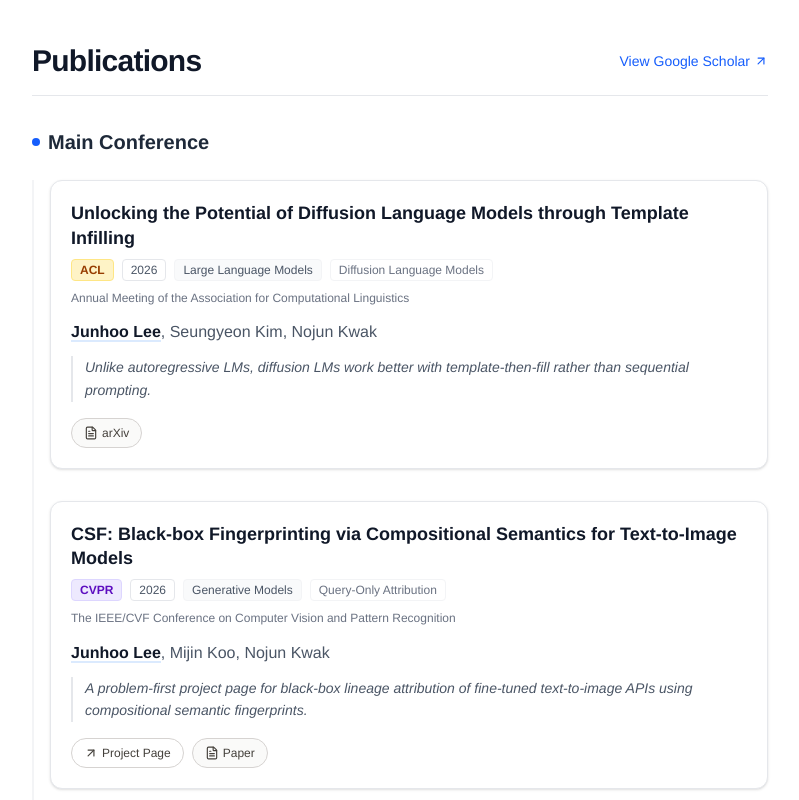
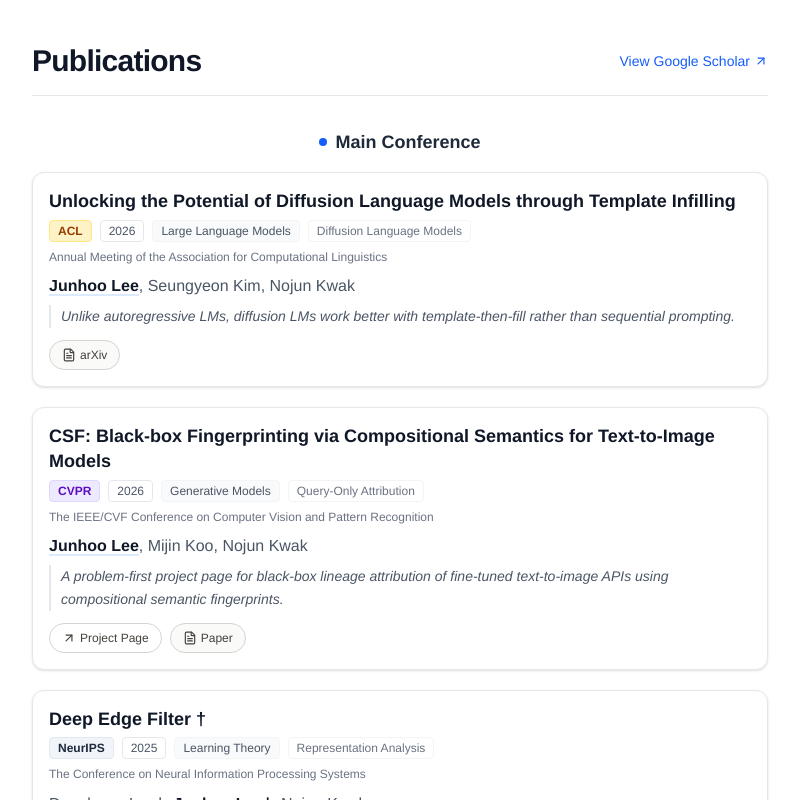
Before and after one commit to JunHoo-Lee/my-homepage, a Next.js app: page / in a window 1280 px wide. Shown: the part 1680-2480 px from the top of the page, without its empty margins (304-1103 px from the left). Built offline with nearby package versions, Linux system fonts and the light colour scheme; no server answers.

Commit message:
Tighten publication section spacing

```diff
--- a/app/(public)/page.tsx
+++ b/app/(public)/page.tsx
@@ -117,7 +117,7 @@ export default function Home() {
                     </a>
                 </div>
 
-                <div className="space-y-12">
+                <div className="space-y-8">
                     {PUBLICATIONS.map((section, i) => {
                         const sectionColorMap: Record<string, string> = {
                             blue: 'bg-blue-600',
@@ -129,11 +129,11 @@ export default function Home() {
 
                         return (
                             <div key={i}>
-                                <h3 className="text-xl font-bold text-gray-800 mb-6 flex items-center gap-2">
+                                <h3 className="text-lg font-bold text-gray-800 mb-4 flex items-center justify-center gap-2 text-center">
                                     <span className={`w-2 h-2 rounded-full ${colorClass}`}></span>
                                     {section.section}
                                 </h3>
-                                <div className="space-y-8 pl-4 border-l-2 border-gray-100">
+                                <div className="mx-auto max-w-5xl space-y-5">
                                     {section.items.map((pub, j) => (
                                         <PublicationItem key={j} {...pub} />
                                     ))}
@@ -204,8 +204,8 @@ function PublicationItem({
     const venueShort = venueMatch ? venueMatch[2].trim() : venue;
 
     return (
-        <div className="group relative rounded-xl border border-gray-200 bg-white p-5 shadow-sm transition-all duration-200 hover:border-gray-300 hover:shadow-md">
-            <h4 className="text-lg font-bold text-gray-900 mb-2 transition-colors duration-200 leading-snug">
+        <div className="group relative rounded-xl border border-gray-200 bg-white p-4 shadow-sm transition-all duration-200 hover:border-gray-300 hover:shadow-md">
+            <h4 className="text-lg font-bold text-gray-900 mb-1.5 transition-colors duration-200 leading-snug">
                 {primaryLink ? (
                     isPrimaryExternalLink ? (
                         <a href={primaryLink} target="_blank" rel="noopener noreferrer" className="hover:text-blue-600 hover:underline decoration-blue-500 underline-offset-4 decoration-2">
@@ -221,7 +221,7 @@ function PublicationItem({
                 )}
             </h4>
 
-            <div className="flex flex-wrap gap-2 mb-2">
+            <div className="flex flex-wrap gap-2 mb-1.5">
                 <span className={`text-xs font-bold px-2 py-0.5 rounded border ${getCategoryColor(category)}`}>
                     {venueShort}
                 </span>
@@ -237,12 +237,12 @@ function PublicationItem({
             </div>
 
             {venueFull !== venueShort && (
-                <p className="text-xs text-gray-500 mb-3 leading-relaxed">
+                <p className="text-xs text-gray-500 mb-2 leading-relaxed">
                     {venueFull}
                 </p>
             )}
 
-            <div className="text-gray-600 mb-3 font-medium">
+            <div className="text-gray-600 mb-2 font-medium leading-snug">
                 {authors.map((author, i) => {
                     const isJunhoo = author.includes("Junhoo Lee");
                     return (
@@ -256,12 +256,12 @@ function PublicationItem({
                 })}
             </div>
 
-            <p className="text-sm text-gray-600 leading-relaxed italic border-l-2 border-gray-200 pl-3">
+            <p className="text-sm text-gray-600 leading-relaxed italic border-l-2 border-gray-200 pl-2.5">
                 {tldr}
             </p>
 
             {(resolvedProjectLink || resolvedPaperLink) && (
-                <div className="mt-4 flex flex-wrap gap-2 text-xs font-medium">
+                <div className="mt-3 flex flex-wrap gap-2 text-xs font-medium">
                     {resolvedProjectLink && (
                         <Link
                             href={resolvedProjectLink}
```
